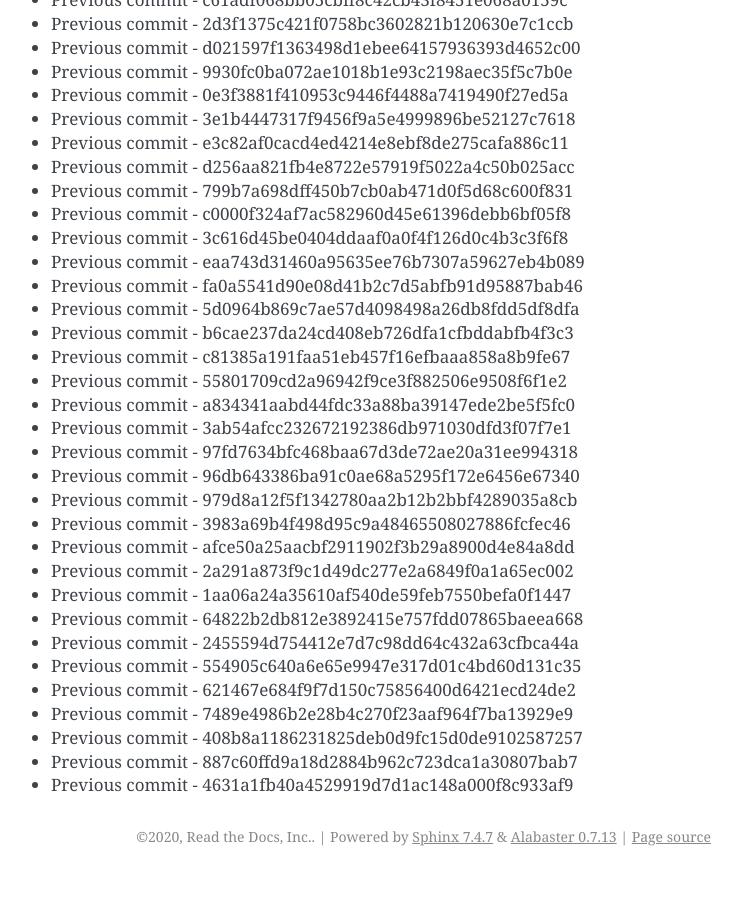
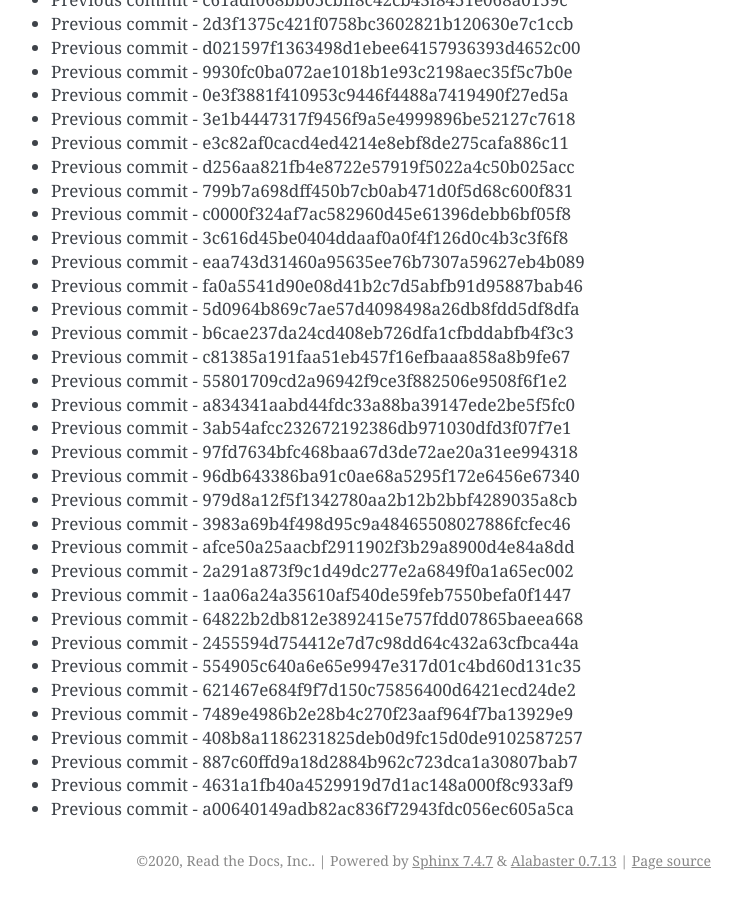
Before and after one commit to readthedocs/rtd-git-stresstest, a Sphinx documentation site: the page built from docs/updates.rst, in a window 1280 px wide and 900 px high, scrolled down 52485 px. Shown: the whole window, without its empty margins (399-1141 px from the left). Built offline with Sphinx 7.4.7, drawn with Linux system fonts in a browser that asks for light colours; before the commit the page ends 53361 px from its top, so only the background shows below that.

Commit message:
Generating commit from previous: a00640149adb82ac836f72943fdc056ec605a5ca

```diff
--- a/docs/updates.rst
+++ b/docs/updates.rst
@@ -2237,3 +2237,4 @@ It can be tested for any performance characteristics.
 * Previous commit - 408b8a1186231825deb0d9fc15d0de9102587257
 * Previous commit - 887c60ffd9a18d2884b962c723dca1a30807bab7
 * Previous commit - 4631a1fb40a4529919d7d1ac148a000f8c933af9
+* Previous commit - a00640149adb82ac836f72943fdc056ec605a5ca
```
